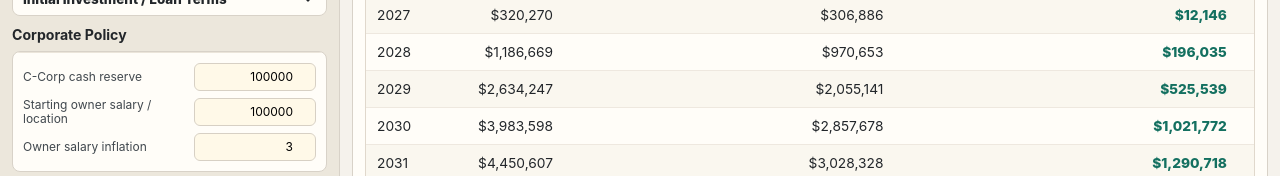
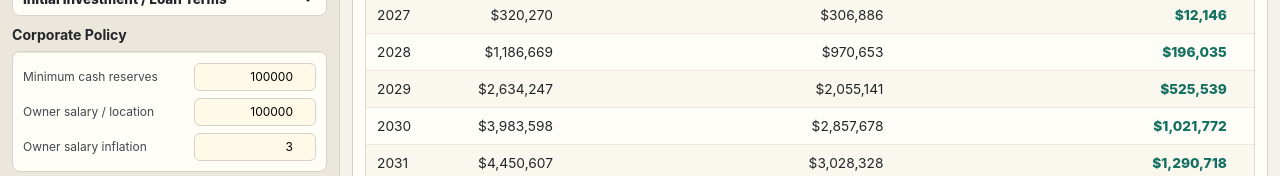
Before and after one commit to jkhart/theyardgym-financials, a React (Vite) app: page / in a window 1280 px wide. Shown: the part 530-706 px from the top of the page. Built offline with nearby package versions, Linux system fonts and the light colour scheme.

Commit message:
Rename corporate policy labels

```diff
--- a/src/components/App.jsx
+++ b/src/components/App.jsx
@@ -989,7 +989,7 @@ function RollupInputsPanel({ inputs, updateInput }) {
       <section className="assumptionGroup">
         <div className="groupFields">
           <label className="inputRow">
-            <span>C-Corp cash reserve</span>
+            <span>Minimum cash reserves</span>
             <input
               type="number"
               step="1000"
@@ -998,7 +998,7 @@ function RollupInputsPanel({ inputs, updateInput }) {
             />
           </label>
           <label className="inputRow">
-            <span>Starting owner salary / location</span>
+            <span>Owner salary / location</span>
             <input
               type="number"
               step="1000"
@@ -1230,7 +1230,7 @@ function RollupDashboard({ inputs, locations, rollupModel }) {
           <article>
             <span>Starting Cash</span>
             <strong>{money.format(rollupModel.startingCash)}</strong>
-            <small>{money.format(rollupModel.minimumWorkingCapital)} C-Corp cash reserve</small>
+            <small>{money.format(rollupModel.minimumWorkingCapital)} minimum cash reserves</small>
           </article>
           <article>
             <span>Total Investment</span>
```
